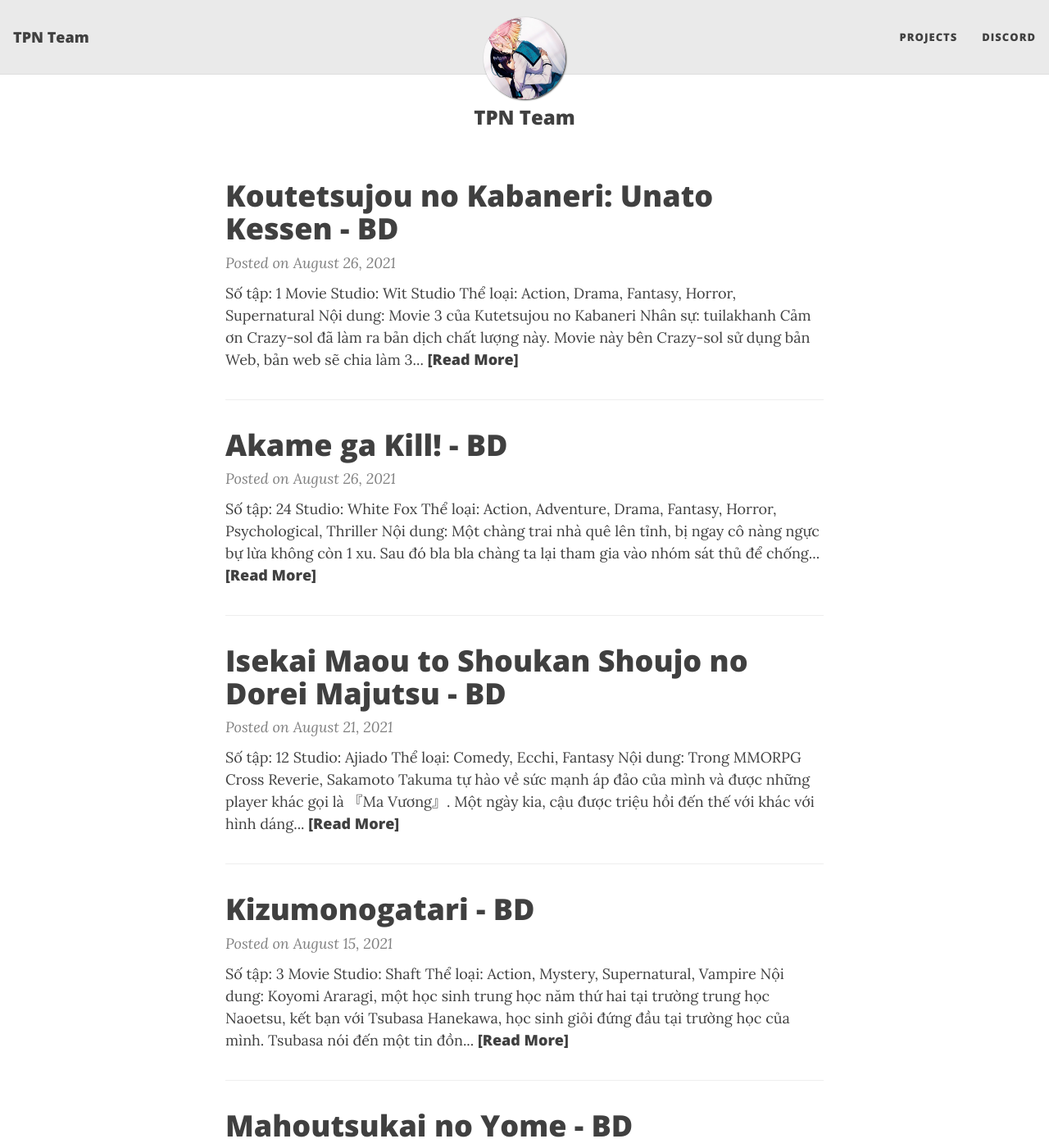
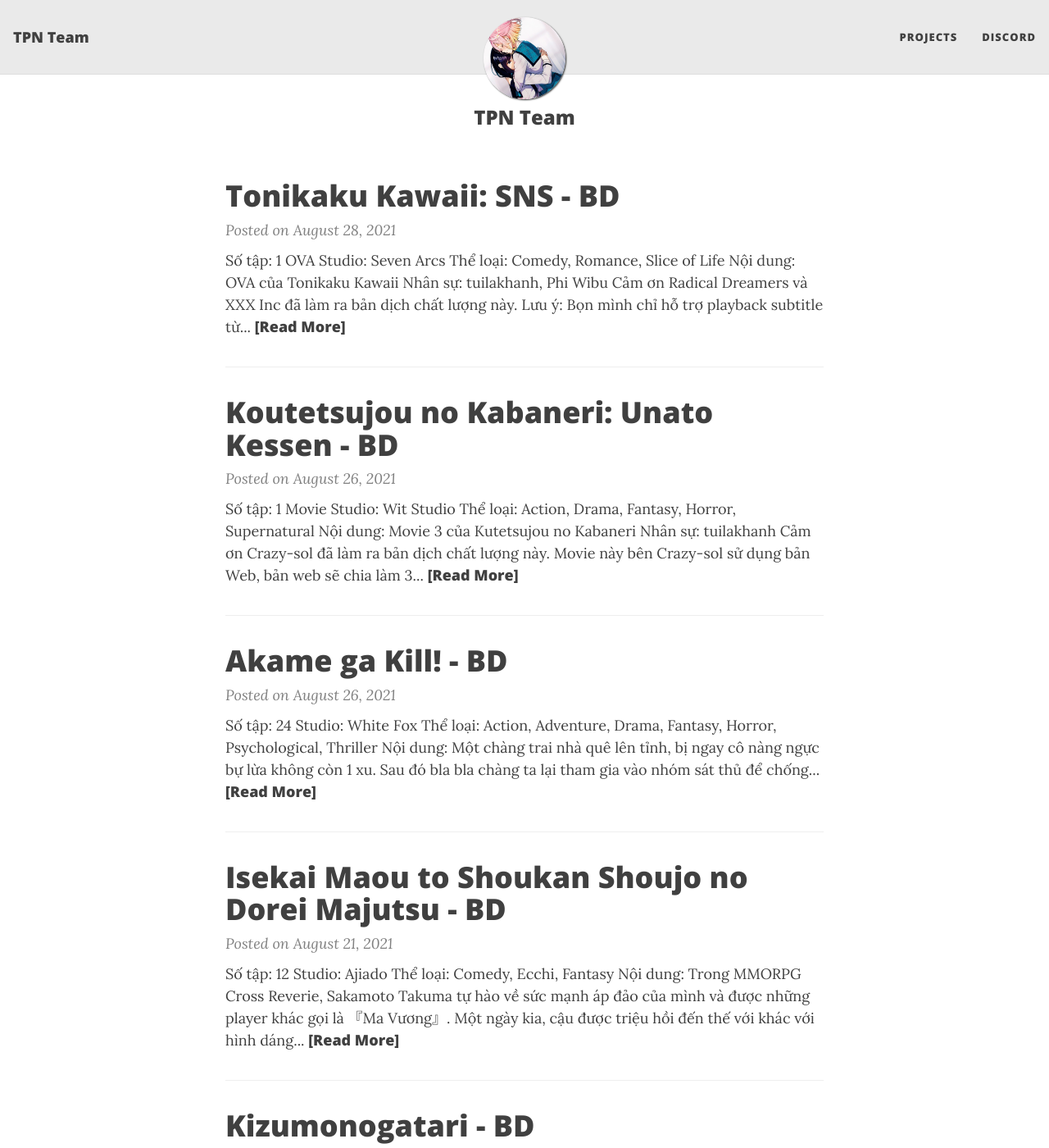
Before and after one commit to TPN-Team/TPN-Team.github.io, a Jekyll site: the page built from index.html, in a window 1280 px wide and 1400 px high. Shown: the whole window at 82% size. Built offline with Jekyll 4.4.1, drawn with Linux system fonts in a browser that asks for light colours; nearby versions of some CDN libraries; the list of posts is cut into pages by our own code; some of the changed text lies outside the part shown.

Commit message:
Tonikaku Kawaii - SNS

```diff
--- /dev/null
+++ b/_posts/2021-08-28-tonikaku-kawaii-sns.md
@@ -0,0 +1,24 @@
+---
+layout: post
+title: "Tonikaku Kawaii: SNS - BD"
+share-description: ""
+tags: [Tonikaku Kawaii SNS]
+comments: false
+---
+
+![Thumb](https://tpn-team.github.io/assets/img/tonikaku_thumb.jpg){: .mx-auto.d-block :}
+<center>
+<b>Số tập:</b> 1 OVA <br>
+<b>Studio:</b> Seven Arcs <br>
+<b>Thể loại:</b> Comedy, Romance, Slice of Life <br>
+<b>Nội dung:</b> OVA của Tonikaku Kawaii
+ <br>
+
+<hr>
+
+<b>Nhân sự:</b> tuilakhanh, Phi Wibu<br>
+Cảm ơn <b>Radical Dreamers và XXX Inc</b> đã làm ra bản dịch chất lượng này. <br>
+Lưu ý: Bọn mình chỉ hỗ trợ playback subtitle từ libass của MPV. Nếu cảm thấy MPV quá khó xài thì các bản có thể sử dụng bản MPV.net dễ cài đặt và có UI thuận tiện cho việc sử dụng. Link down mình sẽ để ở đây: https://github.com/stax76/mpv.net<br><br>
+<b><a href="https://github.com/TPN-Team/TPN-Team-DDL/blob/master/Tonikaku%20Kawaii%20-%20SNS.md">DDL</a></b> <br>
+</center>
+<!-- excerpt-end -->
--- a/projects.md
+++ b/projects.md
@@ -20,3 +20,4 @@
 | ![Isekai Maou to Shoukan Shoujo no Dorei Majutsu](https://tpn-team.github.io/assets/img/IsekaiMaoutoShoukan.jpg) | **Isekai Maou to Shoukan Shoujo no Dorei Majutsu** <br><br> **Status**: BD complete <br> [DDL](https://github.com/TPN-Team/TPN-Team-DDL/blob/master/Isekai%20Maou%20to%20Shoukan%20Shoujo%20no%20Dorei%20Majutsu.md) <br><br> **Nhân Sự**: Shimakaze |
 | ![Kizumonogatari](https://tpn-team.github.io/assets/img/kizumonogatari.jpg) | **Kizumonogatari** <br><br> **Status**: BD complete <br> [DDL](https://github.com/TPN-Team/TPN-Team-DDL/blob/master/Kizumonogatari.md) <br><br> **Nhân Sự**: tuilakhanh |
 | ![Mahoutsukai no Yome](https://tpn-team.github.io/assets/img/mahoutsukai.jpg) | **Mahoutsukai no Yome** <br><br> **Status**: BD complete <br> [DDL](https://github.com/TPN-Team/TPN-Team-DDL/blob/master/Mahoutsukai%20no%20Yome.md) <br><br> **Nhân Sự**: tuilakhanh, RC Life N |
+| ![Tonikaku OVA](https://tpn-team.github.io/assets/img/tonikaku.jpg) | **Tonikaku Kawaii: SNS** <br><br> **Status**: BD complete <br> [DDL](https://github.com/TPN-Team/TPN-Team-DDL/blob/master/Tonikaku%20Kawaii%20-%20SNS.md) <br><br> **Nhân Sự**: tuilakhanh, Phi Wibu |
```
Also changed, not shown: assets/img/tonikaku.jpg (added), assets/img/tonikaku_thumb.jpg (added).
